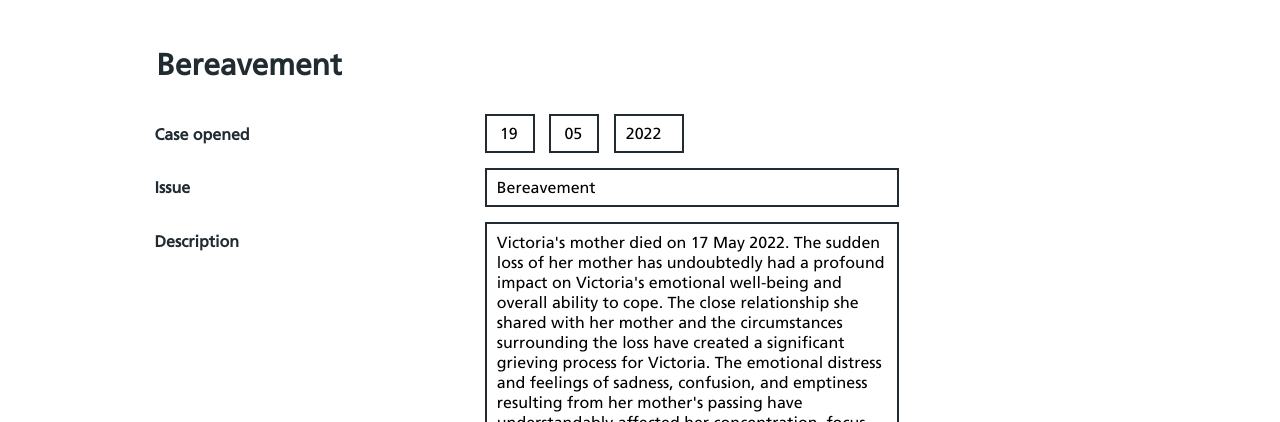
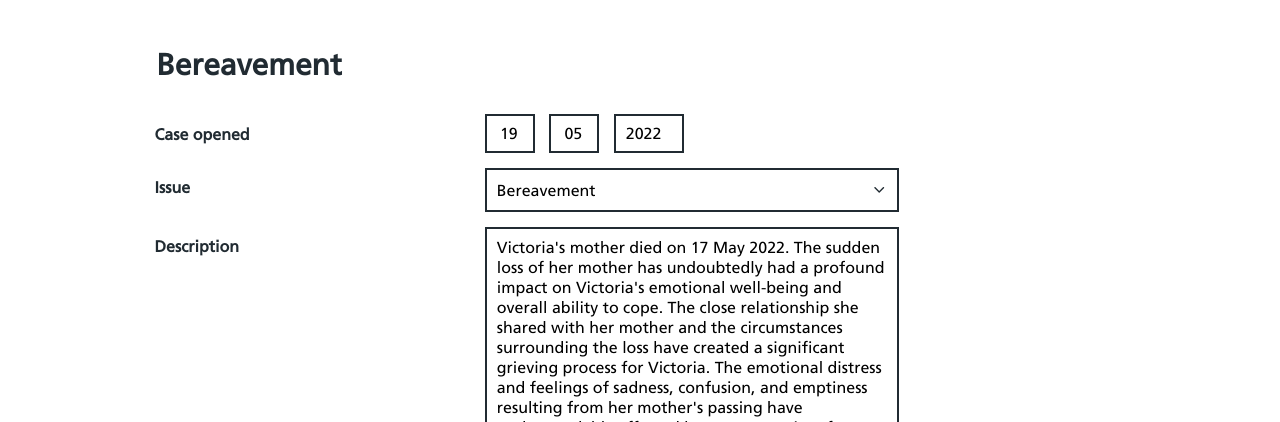
Before and after one commit to torchbox/NSHCS-TMS, a website built with webpack: page templates/support-edit.html in a window 1280 px wide. Shown: the part 378-800 px from the top of the page. Built offline with nearby package versions, Linux system fonts and the light colour scheme.

Commit message:
Add issue dropdown

```diff
--- a/assets/src/javascript/components/storage.js
+++ b/assets/src/javascript/components/storage.js
@@ -919,9 +919,8 @@ export default function storage() {
             {
                 id: 3,
                 dataName: 'bereavement-issue',
-                type: 'text',
+                type: 'select-one',
                 value: 'Bereavement',
-                checked: false,
             },
             {
                 id: 4,
--- a/templates/support-edit.html
+++ b/templates/support-edit.html
@@ -79,7 +79,13 @@
                         </div>
                         <div class="form__item">
                             <label class="form__label" for="bereavement-issue">Issue</label>
-                            <input class="form__input" type="text" id="bereavement-issue" name="bereavement-issue" data-form="bereavement-issue" value="Bereavement"/>
+                            <div class="custom-select custom-select--full">
+                                <select id="bereavement-issue" name="bereavement-issue" class="custom-select__item" data-form="bereavement-issue">
+                                    <option value="Bereavement">Bereavement</option>
+                                    <option value="Change in personal circumstances">Change in personal circumstances</option>
+                                    <option value="Sickness">Sickness</option>
+                                </select>
+                            </div>
                         </div>
                         <div class="form__item">
                             <label class="form__label" for="bereavement-description">Description</label>
```
Also changed, not shown: assets/dist/js/main.js.
